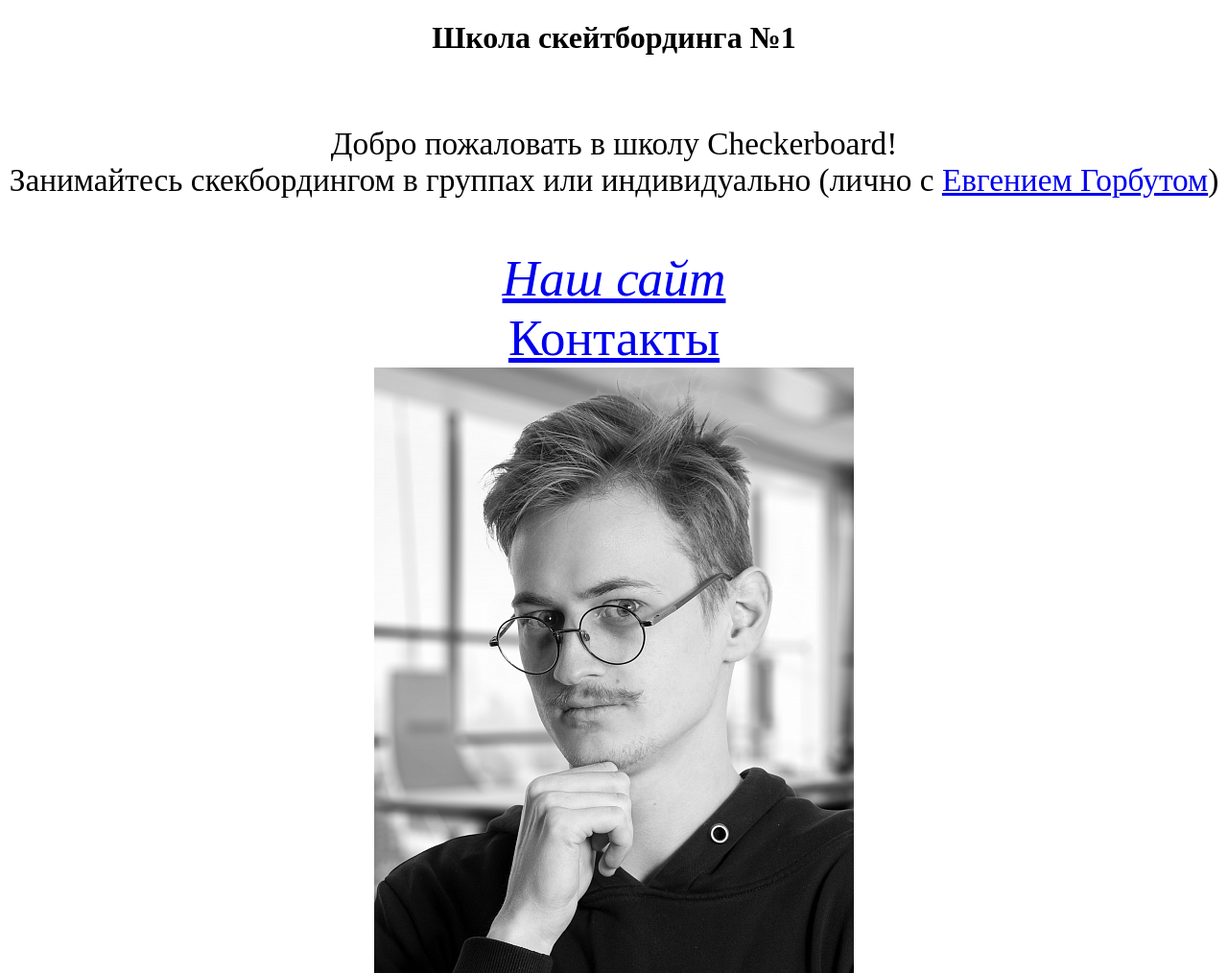
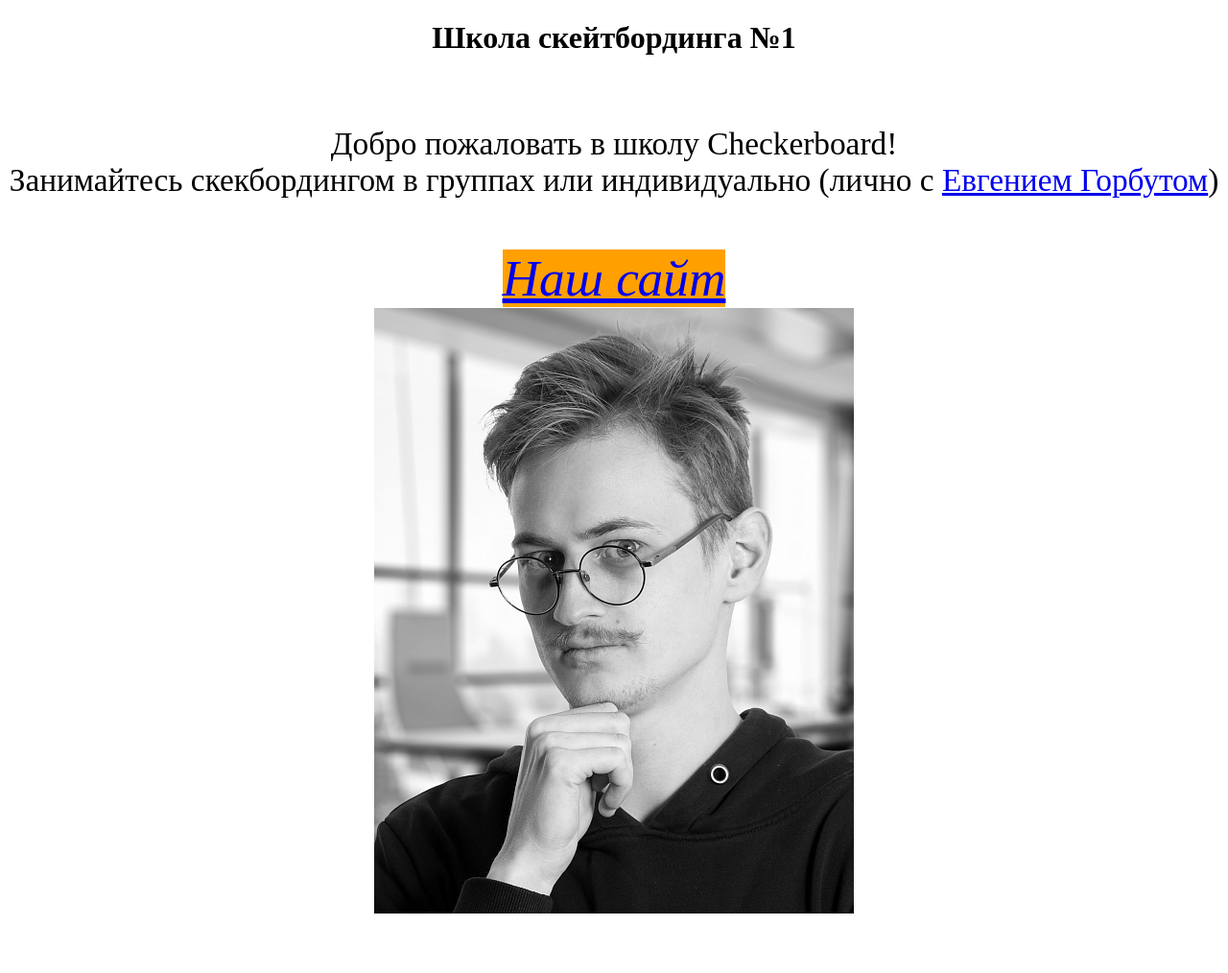
Before and after one commit to fruspy/checkerboard, a plain HTML site: page index.html in a window 1280 px wide. Shown: the whole page at 96% size. After the commit the page ends 964 px from the top, so only its background shows below. Drawn offline with Linux system fonts and the light colour scheme.

Commit message:
Update index.html

```diff
--- a/index.html
+++ b/index.html
@@ -8,8 +8,7 @@
 		<h1 style="text-align: center;" >Школа скейтбординга №1</h1><br>
 		<p style="font-size: 25pt; text-align: center;" >Добро пожаловать в школу Checkerboard! <br> Занимайтесь скекбордингом в группах или индивидуально (лично с <a href="https://vk.com/new_wave_surfer">Евгением Горбутом</a>)</p><br>
 	<div style="text-align: center; font-size: 40pt;">
-		<a target="_blank"  href="https://vk.com/new_wave_surfer"><em>  Наш сайт  </em><br></a>
-		<a href="./contacts.html"> Контакты</a><br>
+		<a target="_blank" style="background-color:#ffa000;" href="https://vk.com/new_wave_surfer"><em>  Наш сайт  </em><br></a>
 	</div>
 		<div style="text-align: center;">
 			<img src="zhenya.png" width="500px" alt="ето просто я"/>
```
